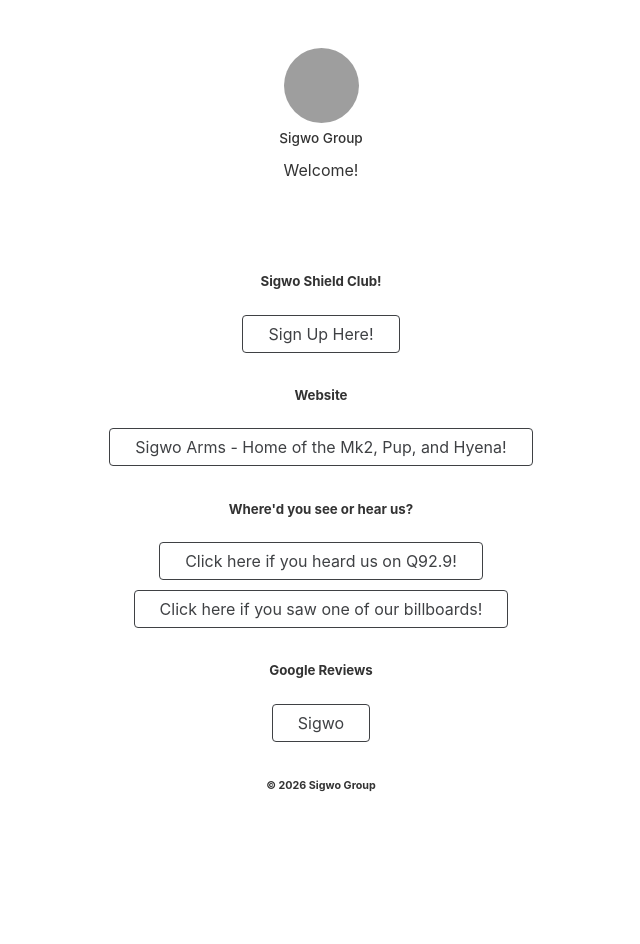
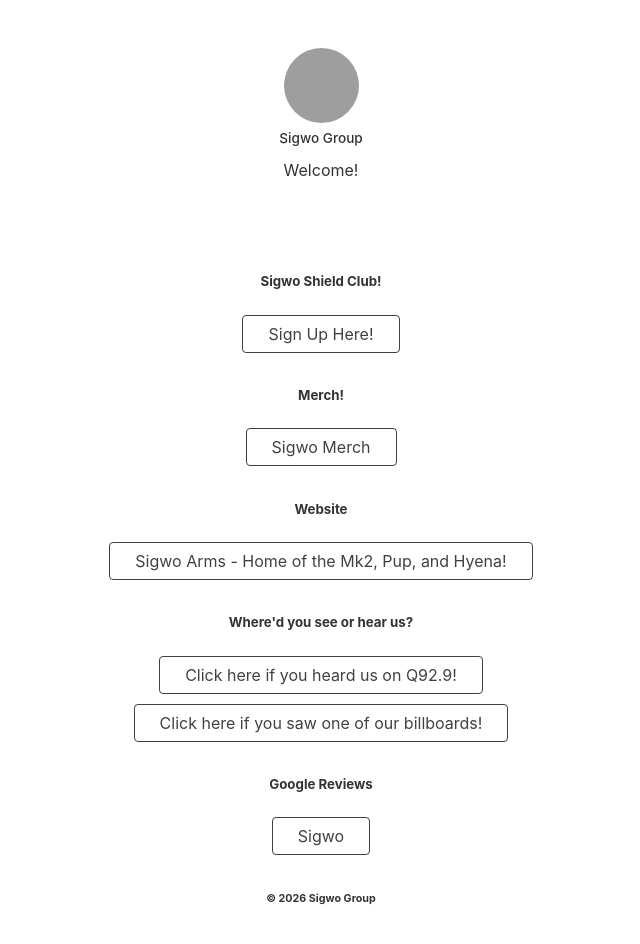
Before and after one commit to sigwo/sigwo-links, a Jekyll site: the page built from index.html, in a window 1280 px wide, cut to the strip 0-948 px from the top of the page. Shown: the top 944 px of the strip, without its empty margins (319-959 px from the left). Built offline with Jekyll 4.4.1, drawn with Linux system fonts in a browser that asks for light colours; nearby versions of some CDN libraries; grey boxes are pictures that could not be loaded.

Commit message:
Update links.yml

```diff
--- a/_data/links.yml
+++ b/_data/links.yml
@@ -2,6 +2,11 @@
   items:
     - title: Sign Up Here!
       url: https://sigwo.com/club
+
+- category: Merch!
+  items:
+    - title: Sigwo Merch
+      url: https://merch.sigwo.com
 
 - category: Website
   items:
```
